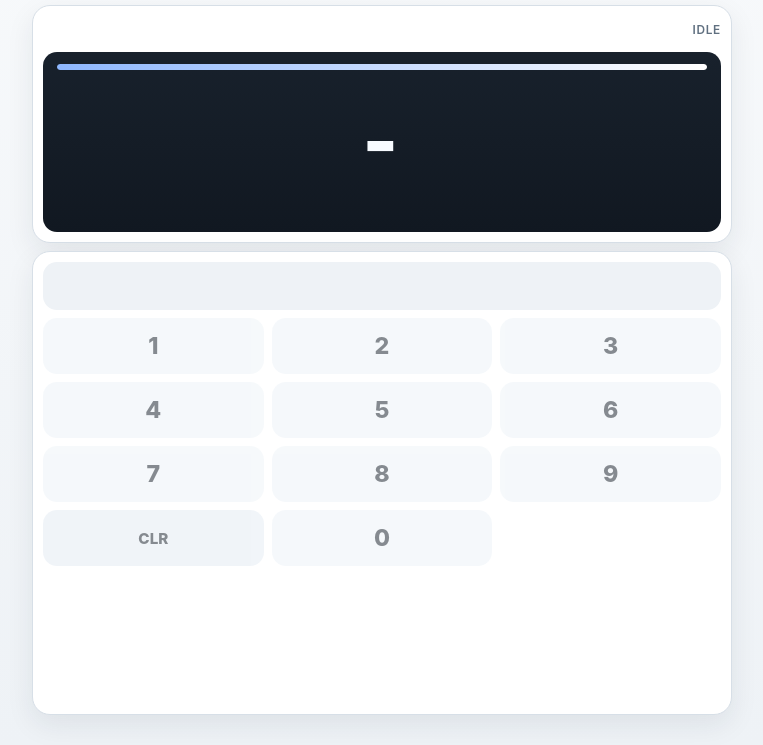
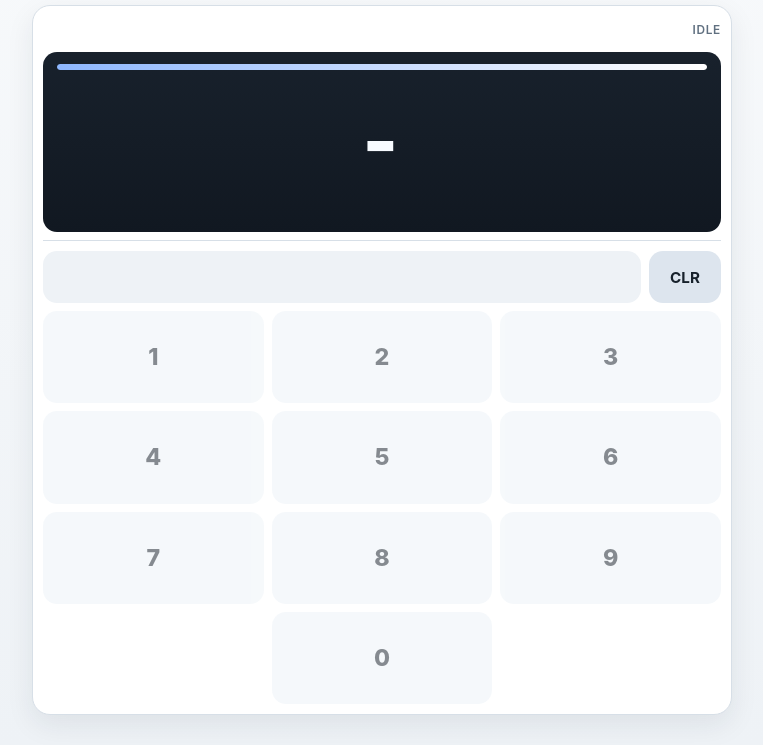
Before and after one commit to zeulewan/n-back-math, a plain HTML site: page index.html in a window 1280 px wide. Shown: the part 55-800 px from the top of the page, without its empty margins (258-1021 px from the left). Drawn offline with Linux system fonts and the light colour scheme.

Commit message:
Unify the game surface and move clear control

```diff
--- a/app.js
+++ b/app.js
@@ -6,6 +6,7 @@ const elements = {
   timerFill: document.getElementById("timer-fill"),
   screenPrompt: document.getElementById("screen-prompt"),
   answerValue: document.getElementById("answer-value"),
+  clearButton: document.getElementById("clear-btn"),
   roundCount: document.getElementById("round-count"),
   questionCount: document.getElementById("question-count"),
   correctCount: document.getElementById("correct-count"),
@@ -28,7 +29,7 @@ const elements = {
   digitMax: document.getElementById("digit-max"),
 };
 
-const KEY_LAYOUT = ["1", "2", "3", "4", "5", "6", "7", "8", "9", "CLR", "0"];
+const KEY_LAYOUT = ["1", "2", "3", "4", "5", "6", "7", "8", "9", "0"];
 
 const state = {
   gameActive: false,
@@ -76,16 +77,10 @@ function createKey(token) {
   button.textContent = token;
   button.disabled = true;
 
-  if (token === "CLR") {
-    button.classList.add("action");
-    button.classList.add("clear");
-    button.addEventListener("click", clearAnswer);
-  } else {
-    if (token === "0") {
-      button.classList.add("zero");
-    }
-    button.addEventListener("click", () => appendDigit(token));
+  if (token === "0") {
+    button.classList.add("zero");
   }
+  button.addEventListener("click", () => appendDigit(token));
 
   return button;
 }
@@ -93,6 +88,7 @@ function createKey(token) {
 function bindEvents() {
   elements.startButton.addEventListener("click", startGame);
   elements.resetButton.addEventListener("click", resetGame);
+  elements.clearButton.addEventListener("click", clearAnswer);
   elements.settingsButton.addEventListener("click", toggleSettings);
   elements.closeSettingsButton.addEventListener("click", closeSettings);
   elements.settingsScrim.addEventListener("click", closeSettings);
@@ -449,6 +445,7 @@ function render() {
   elements.keypad.querySelectorAll(".key").forEach((button) => {
     button.disabled = !state.acceptingAnswer;
   });
+  elements.clearButton.disabled = !state.acceptingAnswer || state.currentAnswer === "";
 }
 
 function prettyPhase(phase) {
--- a/index.html
+++ b/index.html
@@ -39,7 +39,10 @@
         </div>
 
         <section class="answer-panel">
-          <div class="answer-value empty" id="answer-value">0</div>
+          <div class="answer-row">
+            <div class="answer-value empty" id="answer-value">0</div>
+            <button class="secondary answer-clear" id="clear-btn" type="button">CLR</button>
+          </div>
           <div class="keypad" id="keypad"></div>
         </section>
       </section>
--- a/style.css
+++ b/style.css
@@ -123,10 +123,14 @@ body {
   grid-template-rows: auto 1fr;
   gap: 8px;
   height: calc(100dvh - 20px - 70px);
+  padding: 10px;
+  border: 1px solid var(--line);
+  border-radius: 18px;
+  background: var(--panel);
+  box-shadow: var(--shadow);
+  overflow: hidden;
 }
 
-.screen-wrap,
-.answer-panel,
 .settings-sheet {
   border: 1px solid var(--line);
   border-radius: 18px;
@@ -136,11 +140,13 @@ body {
 
 .screen-wrap,
 .answer-panel {
-  overflow: hidden;
+  background: transparent;
+  box-shadow: none;
+  border: 0;
 }
 
 .screen-wrap {
-  padding: 10px;
+  padding: 0;
 }
 
 .screen-chrome {
@@ -237,40 +243,29 @@ body {
 
 .answer-panel {
   display: grid;
-  grid-template-rows: auto auto 1fr auto;
-  padding: 10px;
+  grid-template-rows: auto 1fr;
+  padding: 10px 0 0;
   min-height: 0;
+  border-top: 1px solid var(--line);
 }
 
-.answer-header {
-  display: flex;
-  justify-content: space-between;
-  align-items: start;
+.answer-row {
+  display: grid;
+  grid-template-columns: minmax(0, 1fr) auto;
   gap: 8px;
   margin-bottom: 8px;
 }
 
-.answer-header h2,
 .settings-head h2 {
   margin: 0;
   font-size: 1rem;
-}
-
-.answer-instruction {
-  margin: 0;
-  max-width: 34ch;
-  font-size: 0.8rem;
-  line-height: 1.25;
-  color: var(--muted);
-  text-align: right;
 }
 
 .answer-value {
   display: flex;
   align-items: center;
   justify-content: flex-end;
-  min-height: 48px;
-  margin-bottom: 8px;
+  min-height: 52px;
   padding: 0 14px;
   border-radius: 14px;
   background: var(--panel-soft);
@@ -281,6 +276,12 @@ body {
 
 .answer-value.empty {
   color: #95a3b2;
+}
+
+.answer-clear {
+  min-width: 72px;
+  min-height: 52px;
+  padding: 0 14px;
 }
 
 .stats-grid {
@@ -408,20 +409,6 @@ select {
   background: var(--key-bg);
   color: var(--text);
   cursor: pointer;
-}
-
-.key.action {
-  background: var(--panel-strong);
-  font-size: 0.95rem;
-}
-
-.key.submit {
-  background: var(--accent);
-  color: var(--accent-contrast);
-}
-
-.key.clear {
-  grid-column: 1;
 }
 
 .key.zero {
@@ -562,15 +549,6 @@ code {
     min-height: 150px;
   }
 
-  .answer-header {
-    flex-direction: column;
-  }
-
-  .answer-instruction {
-    max-width: none;
-    text-align: left;
-  }
-
   .stats-grid {
     grid-template-columns: repeat(3, minmax(0, 1fr));
   }
```
